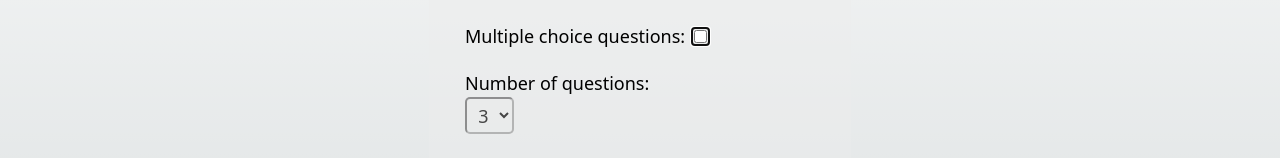
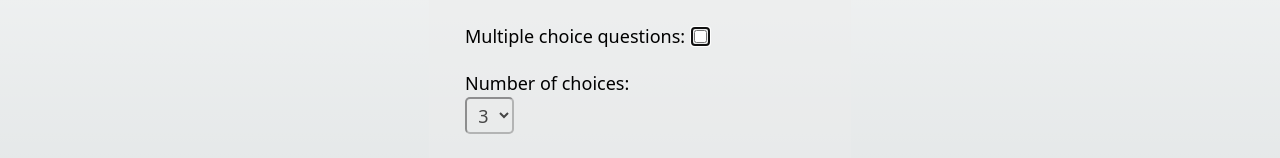
Before and after one commit to ChrisJohDev/quizzify-ai, a Next.js app: page /quizzes in a window 1280 px wide. Shown: the part 336-494 px from the top of the page. Built offline with nearby package versions, Linux system fonts and the light colour scheme; no server answers.

Commit message:
Fixed UI. Number of choices now says Nuber of choices and not questions

```diff
--- a/src/components/quizForm.tsx
+++ b/src/components/quizForm.tsx
@@ -110,7 +110,7 @@ const QuizForm: React.FC<QuizFormProps> = ({ setQuiz, setSubject, setMultiChoice
                 />
               </label>
               <div className="numberOfQuestions" >
-                <label htmlFor="numbOfMultiChoice">Number of questions:</label>
+                <label htmlFor="numbOfMultiChoice">Number of choices:</label>
                 <select id="numbOfMultiChoice" name="numbOfMultiChoice" disabled={!isMultiChoice}>
                   <option value="3">3</option>
                   <option value="4">4</option>
```
